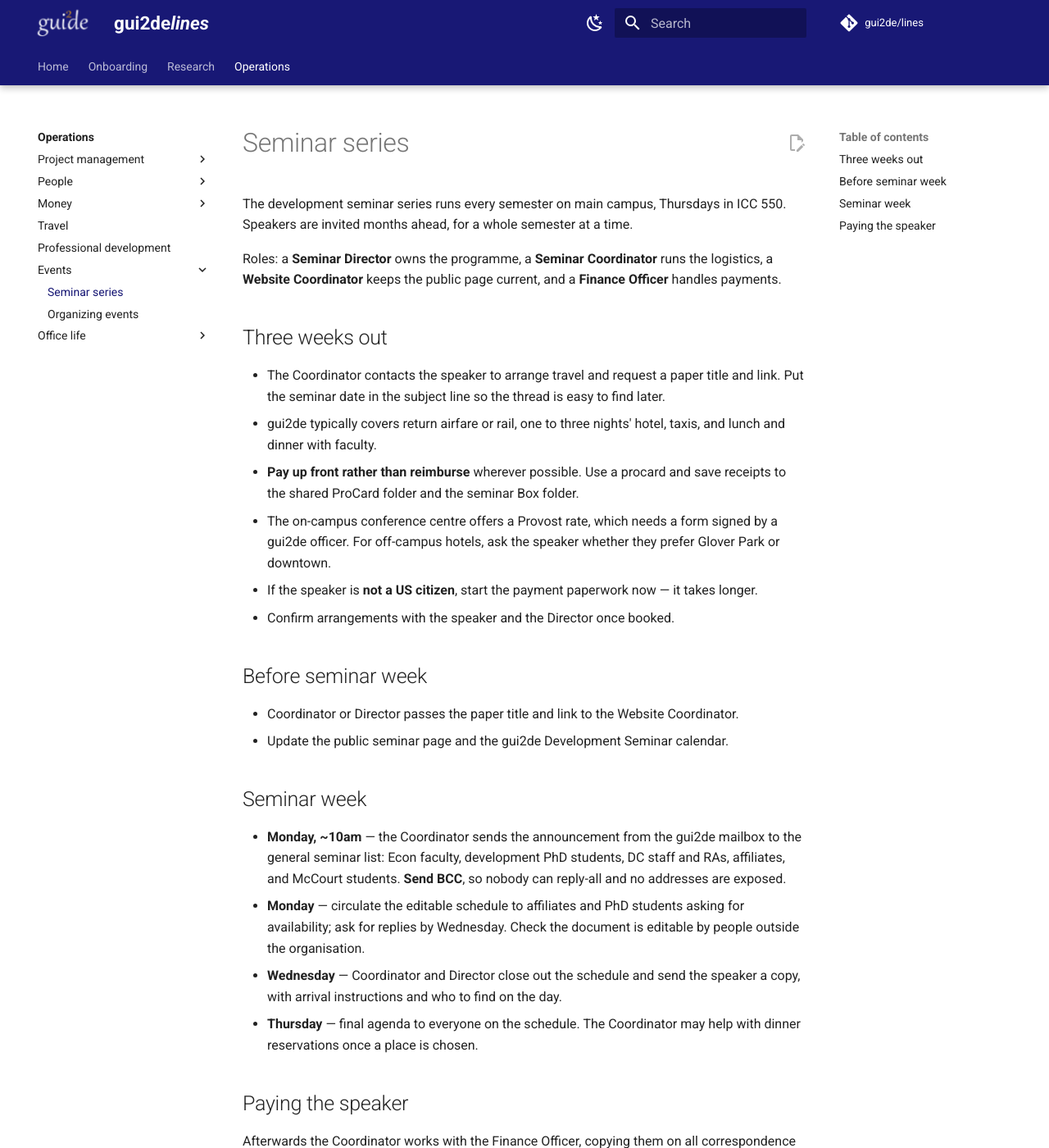
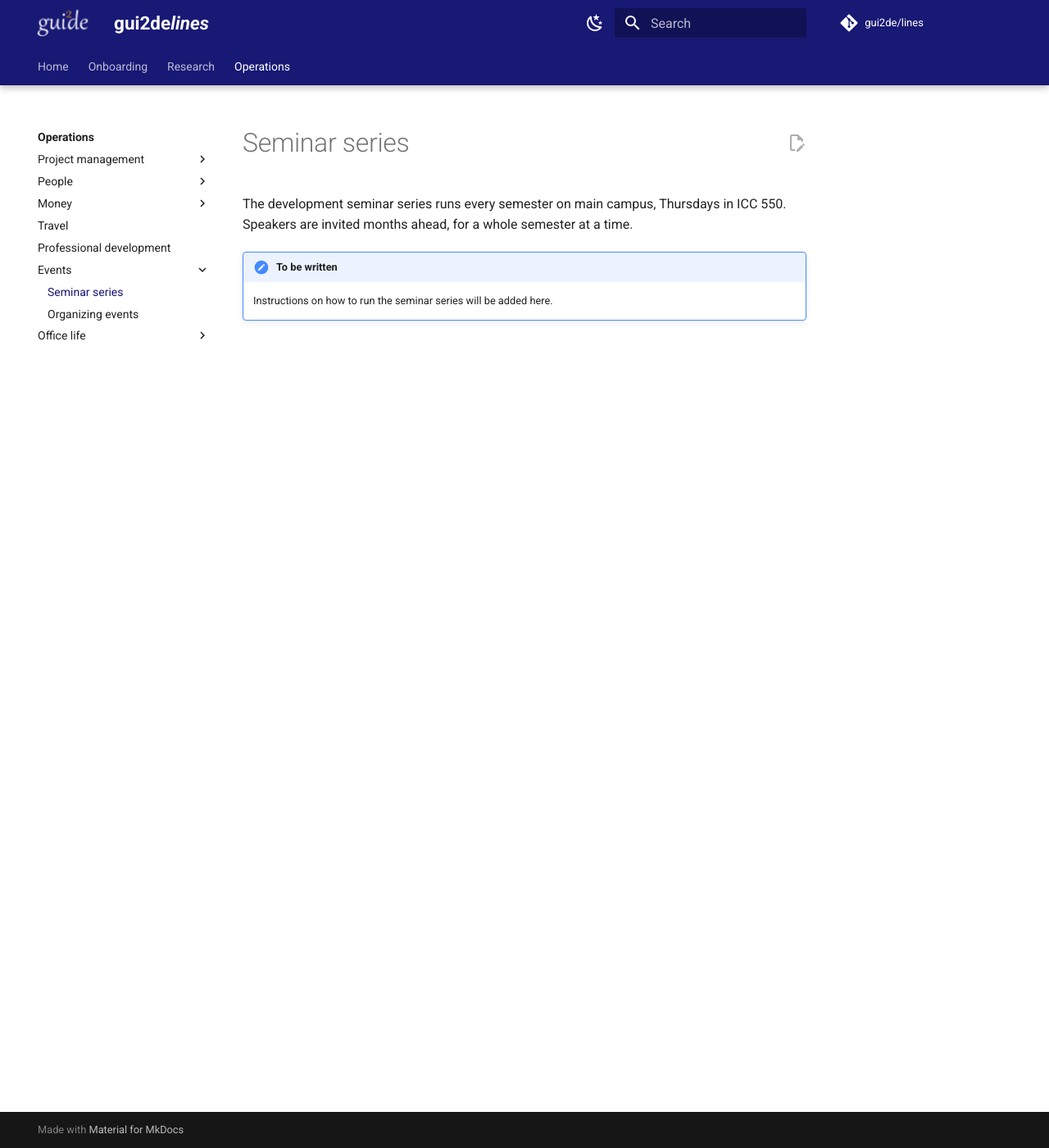
Before and after one commit to gui2de/lines, an MkDocs documentation site: the page built from docs/operations/events/seminar-series.md, in a window 1280 px wide and 1400 px high. Shown: the whole window at 82% size. Built offline with MkDocs 1.6.1 and Material for MkDocs 9.7.7, drawn with Linux system fonts in a browser that asks for light colours; comment, search, counter and statistics services are not loaded; some of the changed text lies outside the part shown.

Commit message:
Content updates across Research and Operations
Co-Authored-By: Claude Opus 5 <noreply@anthropic.com>

```diff
--- a/docs/operations/events/seminar-series.md
+++ b/docs/operations/events/seminar-series.md
@@ -3,38 +3,7 @@
 The development seminar series runs every semester on main campus, Thursdays in ICC 550. Speakers
 are invited months ahead, for a whole semester at a time.
 
-Roles: a **Seminar Director** owns the programme, a **Seminar Coordinator** runs the logistics, a
-**Website Coordinator** keeps the public page current, and a **Finance Officer** handles payments.
 
-## Three weeks out
+!!! note "To be written"
 
-- The Coordinator contacts the speaker to arrange travel and request a paper title and link. Put the seminar date in the subject line so the thread is easy to find later.
-- gui2de typically covers return airfare or rail, one to three nights' hotel, taxis, and lunch and dinner with faculty.
-- **Pay up front rather than reimburse** wherever possible. Use a procard and save receipts to the shared ProCard folder and the seminar Box folder.
-- The on-campus conference centre offers a Provost rate, which needs a form signed by a gui2de officer. For off-campus hotels, ask the speaker whether they prefer Glover Park or downtown.
-- If the speaker is **not a US citizen**, start the payment paperwork now — it takes longer.
-- Confirm arrangements with the speaker and the Director once booked.
-
-## Before seminar week
-
-- Coordinator or Director passes the paper title and link to the Website Coordinator.
-- Update the public seminar page and the gui2de Development Seminar calendar.
-
-## Seminar week
-
-- **Monday, ~10am** — the Coordinator sends the announcement from the gui2de mailbox to the general seminar list: Econ faculty, development PhD students, DC staff and RAs, affiliates, and McCourt students. **Send BCC**, so nobody can reply-all and no addresses are exposed.
-- **Monday** — circulate the editable schedule to affiliates and PhD students asking for availability; ask for replies by Wednesday. Check the document is editable by people outside the organisation.
-- **Wednesday** — Coordinator and Director close out the schedule and send the speaker a copy, with arrival instructions and who to find on the day.
-- **Thursday** — final agenda to everyone on the schedule. The Coordinator may help with dinner reservations once a place is chosen.
-
-## Paying the speaker
-
-Afterwards the Coordinator works with the Finance Officer, copying them on all correspondence with
-the speaker. Receipts are required either way.
-
-- **US nationals** complete the university's online supplier form, selecting "non-reportable payee". Payment is by check or ACH.
-- **International speakers** complete the Tax Department Request Form, and a Bank Wire Transfer Form if they want a transfer rather than a check. Wire transfer is faster and is the recommended route.
-
-!!! warning "Bank details must not travel by email"
-
-    Have the speaker hand over the wire form in person on the day, or send it by post. Never email it.
+    Instructions on how to run the seminar series will be added here.
--- a/mkdocs.yml
+++ b/mkdocs.yml
@@ -133,7 +133,6 @@ nav:
           - operations/project-management/index.md
           - Visual identity: operations/project-management/visual-identity.md
           - Templates: operations/project-management/templates.md
-          - Checklists: operations/project-management/checklists.md
       - People:
           - operations/people/index.md
           - Student RAs: operations/people/student-ras.md
```
Also changed, not shown: docs/operations/money/procard.md (+0 -2 lines), docs/operations/money/procurement.md (+7 -21 lines), docs/operations/project-management/checklists.md (deleted, +0 -5 lines), docs/operations/project-management/index.md (+1 -2 lines), docs/operations/travel.md (+1 -0 lines).
